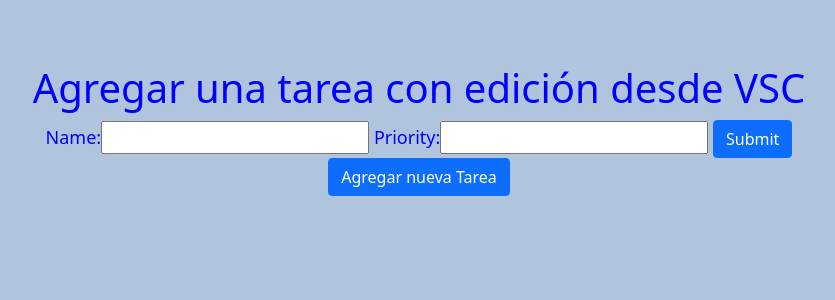
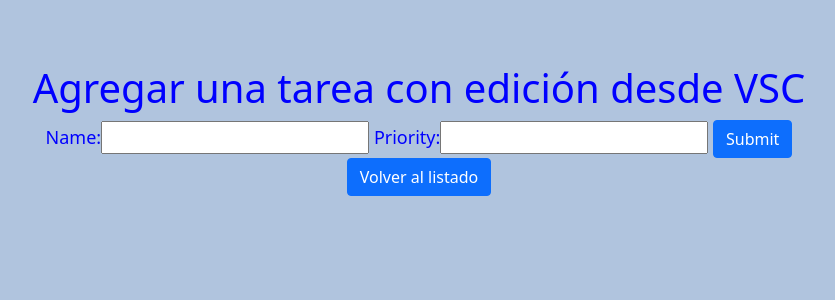
Before and after one commit to aleal76/tasks, a Django app: page /tasks/add/ in a window 1280 px wide. Shown: the top 300 px of the page, without its empty margins (221-1056 px from the left). Run offline with Django 3.2, Linux system fonts and the light colour scheme.

Commit message:
ajuste gotón volver al listado en add

```diff
--- a/tasks/templates/tasks/add.html
+++ b/tasks/templates/tasks/add.html
@@ -6,6 +6,6 @@
     {{ form }}
     <input class="btn btn-primary" type="submit">
 </form>
-<a class="btn btn-primary" href="{% url 'tasks:index' %}" role="button"> Agregar nueva Tarea</a>
+<a class="btn btn-primary" href="{% url 'tasks:index' %}" role="button"> Volver al listado </a>
 
 {% endblock %}
```
Also changed, not shown: db.sqlite3.
